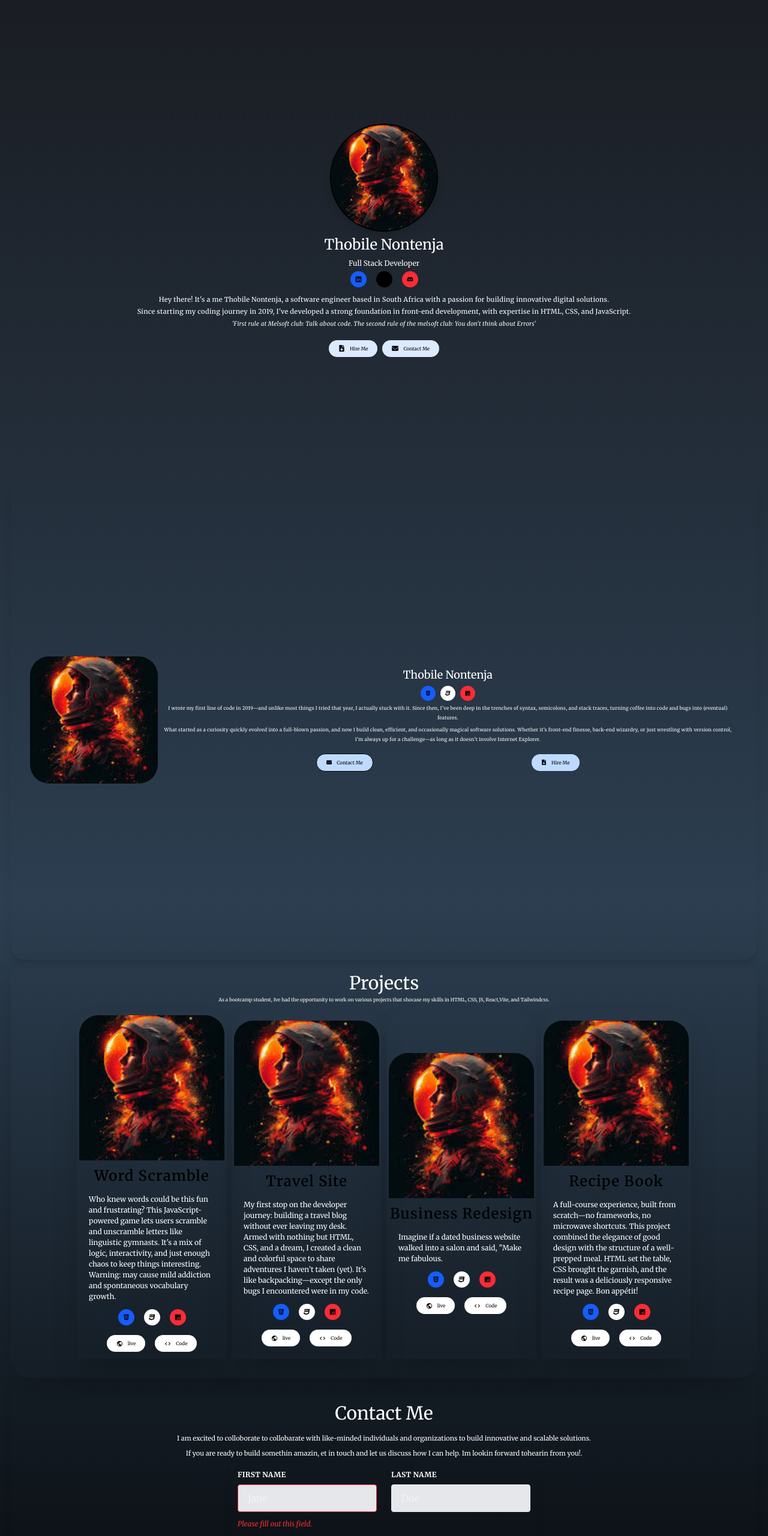
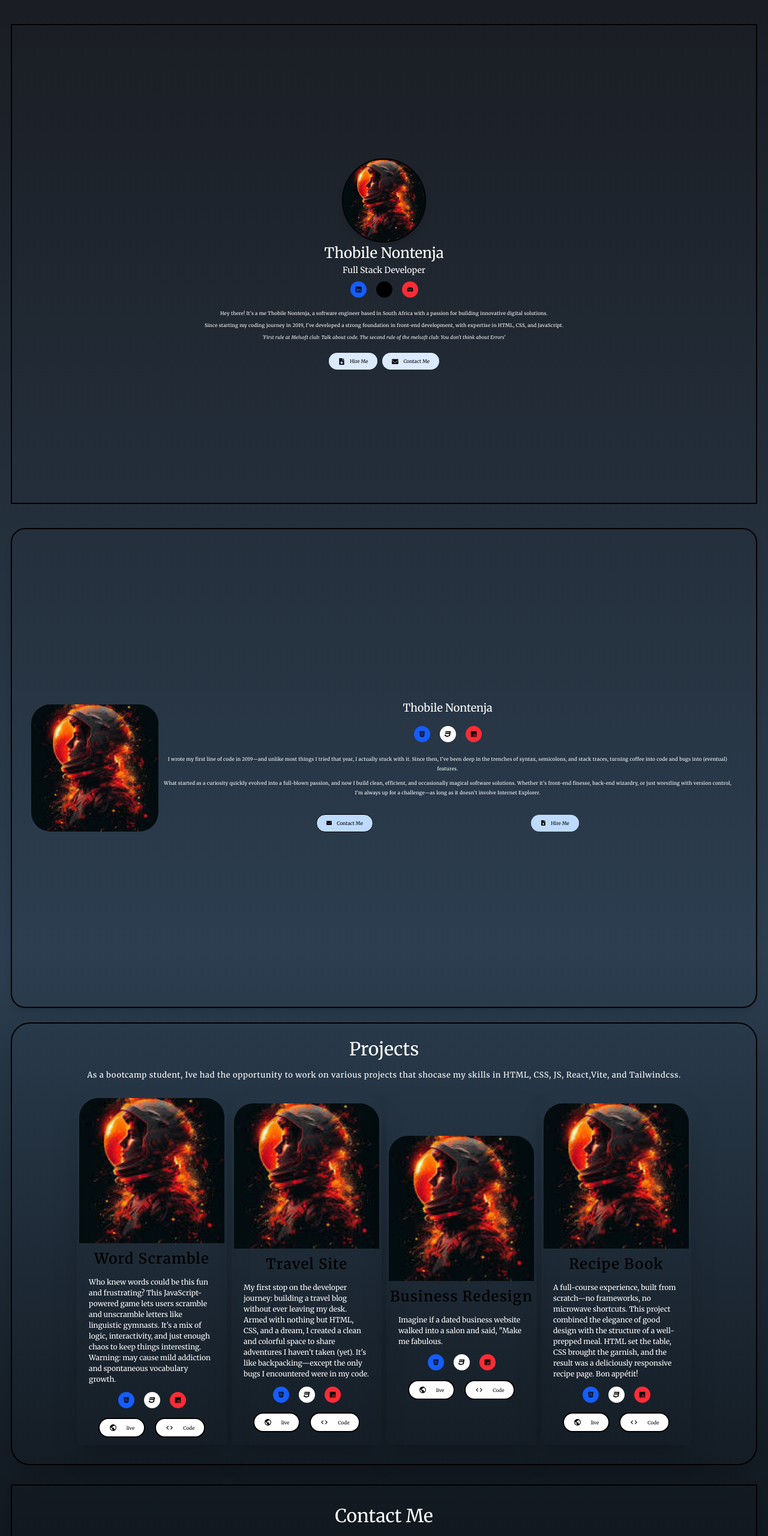
Before and after one commit to Supa-Thobile2/portfolio-melsoft2, a React (Vite) app: page / in a window 1280 px wide. Shown: the top 2560 px of the page at 60% size. Built offline with nearby package versions, Linux system fonts and the light colour scheme; a web font is replaced by a local one.

Commit message:
updated hero

```diff
--- a/src/App.css
+++ b/src/App.css
@@ -6,6 +6,7 @@ body{
 font-family: 'Merriweather', sans-serif;
 
 margin: 0 18px;
+position: relative;
 
 
 }
--- a/src/components/about/About.jsx
+++ b/src/components/about/About.jsx
@@ -10,25 +10,25 @@ function About() {
   return (
 
     <>
-       <div className='rounded-3xl flex justify-center items-center flex-col h-[100vh] p-8 shadow-lg md:flex-row  '>
+       <div className='rounded-3xl flex justify-center items-center flex-col h-[100vh] px-8 mb-6 shadow-lg border-2 md:flex-row  '>
 
-            <img src={Image} alt="astranaut"  className='w-70 mx-auto rounded-4xl object-contain my-2' />
+            <img src={Image} alt="astranaut"  className='w-70 mx-auto rounded-4xl object-contain' />
 
 
         <div className=' md: mx-auto text-center'>
-              <h1 className='text-lg text-white py-1 '>Thobile Nontenja</h1>
-               <div className='flex items-center justify-center gap-2'>
-                                  <button className='py-2 px-2  bg-blue-600 rounded-full hover:translate-y-[10px] hover:shadow-md transition duration-300'><FaHtml5 size={9}/></button>
-                                  <button className='py-2 px-2 bg-white rounded-full hover:translate-y-[10px] hover:shadow-md transition duration-300'><FaCss3 size={9}/></button>
-                                  <button className='py-2 px-2 bg-red-500 rounded-full hover:translate-y-[10px] hover:shadow-md transition duration-300'><FaJs size={9}/></button>
+              <h1 className='text-lg text-white py-2 '>Thobile Nontenja</h1>
+               <div className='flex items-center justify-center gap-4 py-2'>
+                                  <button className='py-2 px-2  bg-blue-600 rounded-full hover:translate-y-[10px] hover:shadow-md transition duration-300'><FaHtml5 size={11}/></button>
+                                  <button className='py-2 px-2 bg-white rounded-full hover:translate-y-[10px] hover:shadow-md transition duration-300'><FaCss3 size={11}/></button>
+                                  <button className='py-2 px-2 bg-red-500 rounded-full hover:translate-y-[10px] hover:shadow-md transition duration-300'><FaJs size={11}/></button>
 
               </div>
               <div className='py-1 mx-2'>
-                  <p className='text-start text-[8px] tracking-wide leading-4 text-white md:text-center'>I wrote my first line of code in 2019—and unlike most things I tried that year, I actually stuck with it. Since then, I’ve been deep in the trenches of syntax, semicolons, and stack traces, turning coffee into code and bugs into (eventual) features.</p>
-              <p className='text-start text-[8px] tracking-wide leading-4 text-white py-1 md:text-center'>What started as a curiosity quickly evolved into a full-blown passion, and now I build clean, efficient, and occasionally magical software solutions. Whether it’s front-end finesse, back-end wizardry, or just wrestling with version control, I’m always up for a challenge—as long as it doesn’t involve Internet Explorer.</p>
+                  <p className='text-start text-[8px] tracking-wide leading-4 text-white my-2 md:text-center'>I wrote my first line of code in 2019—and unlike most things I tried that year, I actually stuck with it. Since then, I’ve been deep in the trenches of syntax, semicolons, and stack traces, turning coffee into code and bugs into (eventual) features.</p>
+              <p className='text-start text-[8px] tracking-wide leading-4 text-white pb-2 md:text-center'>What started as a curiosity quickly evolved into a full-blown passion, and now I build clean, efficient, and occasionally magical software solutions. Whether it’s front-end finesse, back-end wizardry, or just wrestling with version control, I’m always up for a challenge—as long as it doesn’t involve Internet Explorer.</p>
               </div>
 
-                <div className='flex justify-evenly items-center w-full my-2 '>
+                <div className='flex justify-evenly items-center w-full my-4 '>
                   <button className='flex justify-evenly items-center  text-[8px] py-2 px-4 bg-blue-200 rounded-3xl gap-2 outline-0 border hover:translate-y-[10px] hover:shadow-md transition duration-300'> <FaEnvelope size={9}/>Contact Me</button>
                   <button className='flex justify-evenly items-center  text-[8px] py-2 px-4 bg-blue-200 rounded-3xl gap-2 hover:translate-y-[10px] hover:shadow-md transition duration-300'>  <FaFileDownload size={9}/>Hire Me</button>
 
--- a/src/components/card/Card.jsx
+++ b/src/components/card/Card.jsx
@@ -23,8 +23,8 @@ const Card = ({description, title}) => {
                 </div>
             </div>
             <div className='flex items-center justify-evenly gap-4 my-2'>
-                <button className='text-[8px] py-2 px-4 rounded-4xl bg-white flex items-center justify-evenly gap-2'><MdPublic size={11}/>live</button>
-                <button className='text-[8px] py-2 px-4 rounded-4xl bg-white flex items-center justify-evenly gap-2'><MdCode size={11}/>Code </button>
+                <button className='text-[8px] py-2 px-4 rounded-4xl bg-white flex items-center justify-evenly gap-4 border-2'><MdPublic size={13}/>live</button>
+                <button className='text-[8px] py-2 px-4 rounded-4xl bg-white flex items-center justify-evenly gap-4 border-2'><MdCode size={13}/>Code </button>
             </div>
         </div>
 
--- a/src/components/contact/Contact.jsx
+++ b/src/components/contact/Contact.jsx
@@ -35,11 +35,11 @@ function Contact() {
 
     <>
 
-        <div className='flex items-center justify-center flex-col mx-auto w-full   p-8 shadow-lg bg-r-[ #2C5364, #203A43, #0F2027]'>
+        <div className='flex items-center justify-center flex-col mx-auto w-full border-2  p-6 shadow-lg bg-r-[ #2C5364, #203A43, #0F2027]'>
 
                 <h1 className='text-3xl text-white py-2 '>Contact Me</h1>
-                <p className=' text-white py-2 text-[11px]'>I am excited to colloborate to collobarate with like-minded individuals and organizations to build innovative and scalable solutions. </p>
-                <p className=' text-white text-[11px] mb-2'>If you are ready to build somethin amazin, et in touch and let us discuss how I can help. Im lookin forward tohearin from you!.</p>
+                <p className=' text-white py-2 text-[12px] leading-4 tracking-wider'>I am excited to colloborate to collobarate with like-minded individuals and organizations to build innovative and scalable solutions. </p>
+                <p className=' text-white text-[12px] mb-2 leading-4 tracking-wider'>If you are ready to build somethin amazin, et in touch and let us discuss how I can help. Im lookin forward tohearin from you!.</p>
 
                  <form class="w-full max-w-lg shadow-lg py-3" onSubmit={handleOnSubmit} >
   <div class="flex flex-wrap mb-6">
--- a/src/components/hero/Hero.jsx
+++ b/src/components/hero/Hero.jsx
@@ -12,26 +12,26 @@ function Hero() {
 
     <>
 
-        <div className=' flex items-center justify-center flex-col mx-auto w-100vw h-[100vh] text-center '>
+        <div className=' flex items-center justify-center flex-col mx-auto w-100vw h-[100vh] text-center border-2 my-10 '>
 
-                        <img src={Image}  alt='astranaut image' className='w-45 rounded-full border-2 shadow-lg mx-auto  md:mx-auto' />
+                        <img src={Image}  alt='astranaut image' className='w-35 rounded-full border-2 shadow-lg mx-auto  md:mx-auto' />
 
 
 
-                        <h1 className='text-[24px] text-white my-1'>Thobile Nontenja</h1>
-                        <span className='text-white pb-1 text-[12px] '>Full Stack Developer</span>
+                        <h1 className='text-[24px] text-white'>Thobile Nontenja</h1>
+                        <span className='text-white text-[14px] '>Full Stack Developer</span>
 
-                  <div className='flex items-center justify-between gap-4'>
+                  <div className='flex items-center justify-between my-2 gap-4'>
                     <button className='py-2 px-2  bg-blue-600 rounded-full hover:translate-y-[10px] hover:shadow-md transition duration-300'><FaLinkedin size={11}/></button>
                     <button className='py-2 px-2 bg-black rounded-full hover:translate-y-[10px] hover:shadow-md transition duration-300'><FaGithub size={11}/></button>
                     <button className='py-2 px-2 bg-red-500 rounded-full hover:translate-y-[10px] hover:shadow-md transition duration-300'><FaDiscord size={11}/></button>
 
                   </div>
                   <div className='w-full  flex items-center justify-center flex-col px-4 py-2 mx-10 my-1'>
-                    <p className='text-[11px] pb-1 tracking-wide text-white  md:text-center '>Hey there! It's a me Thobile Nontenja, a software engineer based in South Africa with a passion for building innovative digital solutions.
+                    <p className='text-[8px] pb-2 tracking-wide text-white  md:text-center '>Hey there! It's a me Thobile Nontenja, a software engineer based in South Africa with a passion for building innovative digital solutions.
                        </p>
-                    <p className='text-[11px] pb-1 text-white tracking-wide'>Since starting my coding journey in 2019, I've developed a strong foundation in front-end development, with expertise in HTML, CSS, and JavaScript.</p>
-                    <span className='text-[10px]  tracking-wide text-white italic bold'>'First rule at Melsoft club: Talk about code. The second rule of the melsoft club: You don't think about Errors'</span>
+                    <p className='text-[8px] pb-2 text-white tracking-wide'>Since starting my coding journey in 2019, I've developed a strong foundation in front-end development, with expertise in HTML, CSS, and JavaScript.</p>
+                    <span className='text-[8px]  tracking-wide text-white italic bold'>'First rule at Melsoft club: Talk about code. The second rule of the melsoft club: You don't think about Errors'</span>
                   </div>
 
                   <div className='flex  justify-evenly gap-2 items-center mt-2'>
--- a/src/components/navbar/NavBar.jsx
+++ b/src/components/navbar/NavBar.jsx
@@ -10,12 +10,12 @@ const toggleMenu = () =>{
 }
   return (
 
-<div className=''>
+<div className='relative'>
        <div className='flex justify-between items-center px-6  fixed top-0 w-full md:hidden' onClick={toggleMenu} >
         <h1 className='text-[1.3rem] text-amber-50'>Thobile N.</h1>
         <button className='b-white px-4 py-2 rounded-md text-white text-[1rem]'>X</button>
       {isOpen && (
-<div className='absolute top-16 inset-0 w-full bg-gradient-to-b from-[#1a1d23] via-[#2c3e50] to-[#000] shadow-lg py-2 flex justify-center items-center'>
+<div className='absolute top-0 inset-0 w-full h-[100vh] bg-gradient-to-b from-[#1a1d23] via-[#2c3e50] to-[#000] shadow-lg py-2 flex justify-center items-center'>
         <ul className='text-white '>
           <li className='text-[20px] my-4'>Home</li>
           <li className='text-[20px] my-4'>About</li>
--- a/src/components/projects/Projects.jsx
+++ b/src/components/projects/Projects.jsx
@@ -12,9 +12,9 @@ function Project() {
   return (
 
 
-       <div className='flex justify-center items-center flex-col p-4 shadow-2xl rounded-4xl '>
-            <h1 className='text-3xl text-white py-1'>Projects</h1>
-            <p className='text-white text-[8px] text-center mx-2'>As a bootcamp student, Ive had the opportunity  to work on various projects that shocase my skills in HTML, CSS, JS, React,Vite, and Tailwindcss.</p>
+       <div className='flex justify-center items-center flex-col p-4 mb-8 border-2 shadow-2xl rounded-4xl '>
+            <h1 className='text-3xl text-white py-2'>Projects</h1>
+            <p className='text-white text-[13px] text-center my-2 tracking-wider leading-5'>As a bootcamp student, Ive had the opportunity  to work on various projects that shocase my skills in HTML, CSS, JS, React,Vite, and Tailwindcss.</p>
         <div className=' gap-2 mx-auto md:grid grid-cols-4'>
 
           {/* {projects.map((project)=>{
```
